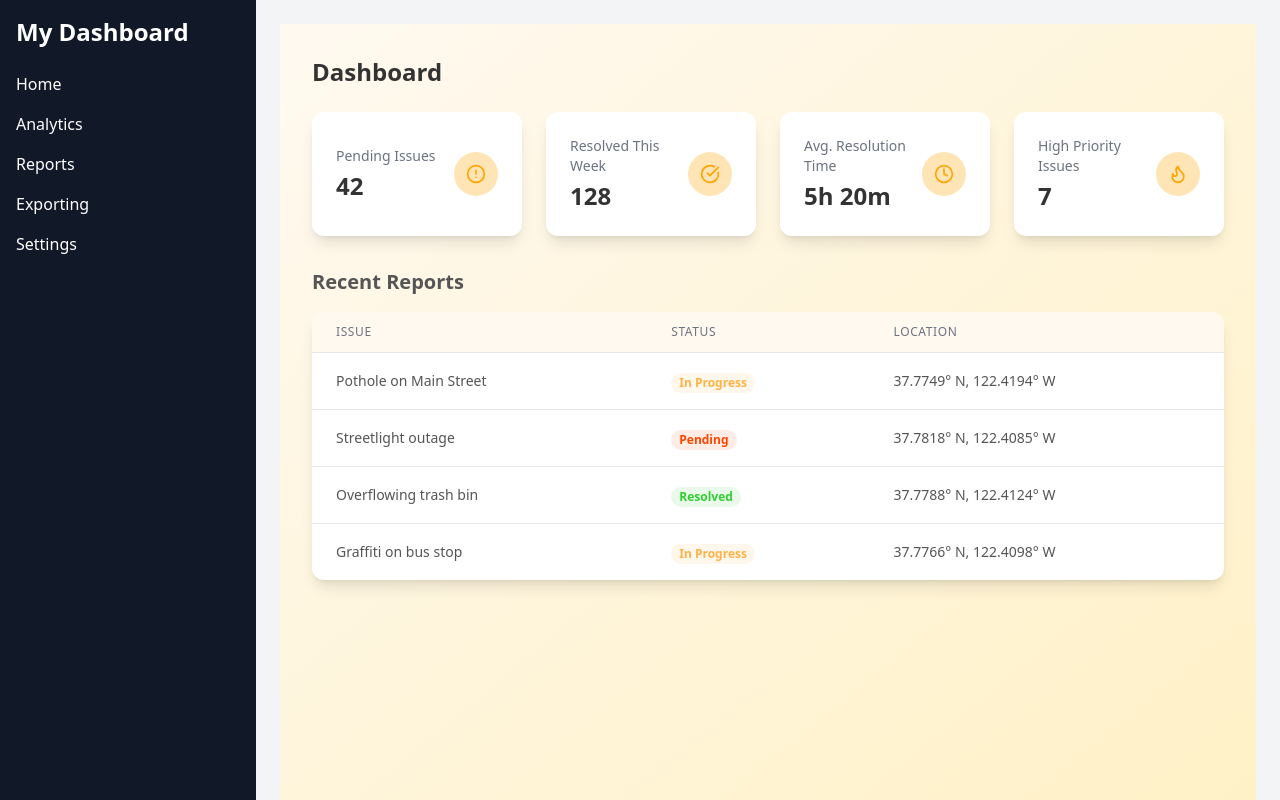
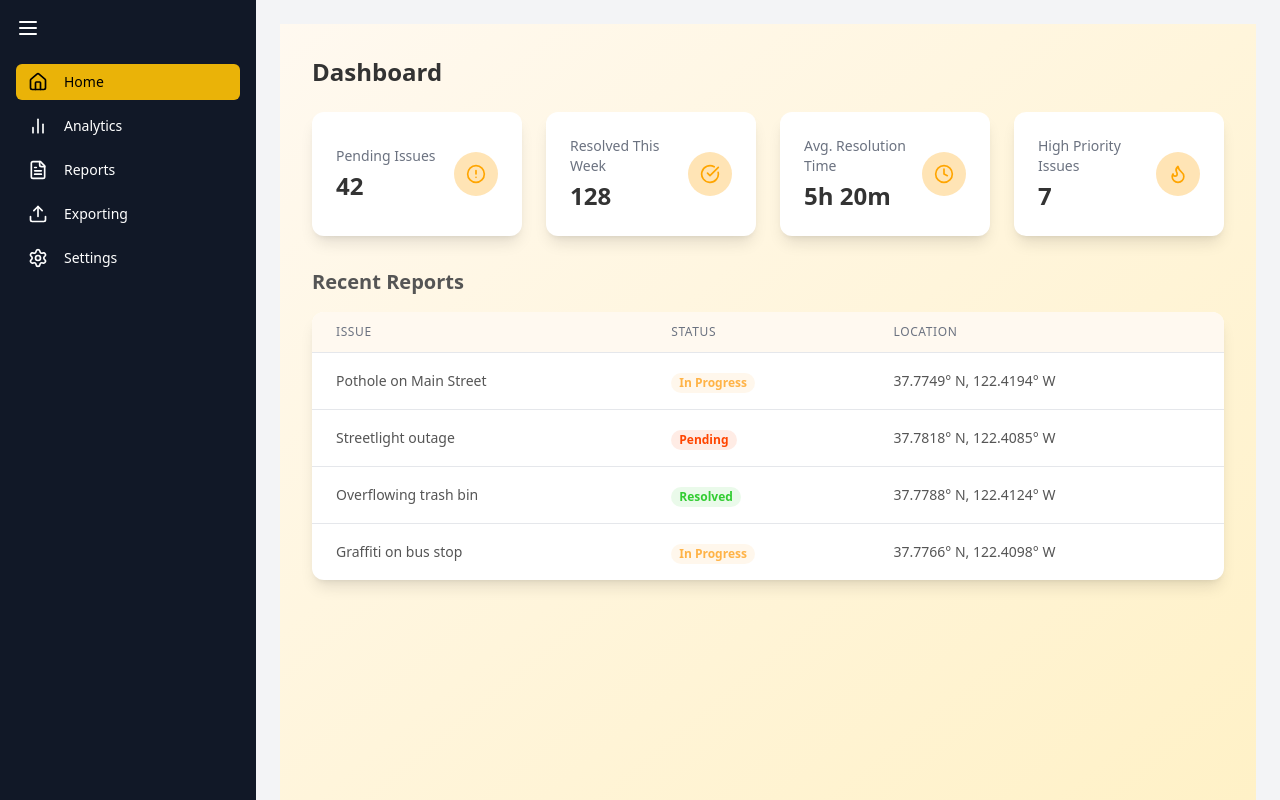
Before and after one commit to Dany1211/report_IT, a React (Vite) app in the folder Web_Admin/: page / in a window 1280 px wide. Built offline with nearby package versions, Linux system fonts and the light colour scheme.

Commit message:
dashboard updated

```diff
--- a/Web_Admin/src/layouts/DashboardLayout.jsx
+++ b/Web_Admin/src/layouts/DashboardLayout.jsx
@@ -29,31 +29,104 @@
 // }
 
 
-import { NavLink, Outlet } from "react-router-dom"
-// import
+// import { NavLink, Outlet } from "react-router-dom"
+// // import
+
+// export default function DashboardLayout() {
+//   return (
+//     <div className="flex h-screen">
+//       {/* Sidebar */}
+//       <aside className="w-64 bg-gray-900 text-white p-4">
+//         <h2 className="text-2xl font-bold mb-6">My Dashboard</h2>
+//         <ul className="space-y-4">
+//           <li>
+//             <NavLink to="/" className="hover:text-yellow-300">Home</NavLink>
+//           </li>
+//           <li>
+//             <NavLink to="/analytics" className="hover:text-yellow-300">Analytics</NavLink>
+//           </li>
+//           <li>
+//             <NavLink to="/Reports" className="hover:text-yellow-300">Reports</NavLink>
+//           </li>
+//           <li>
+//             <NavLink to="/exporting" className="hover:text-yellow-300">Exporting</NavLink>
+//           </li>
+//           <li>
+//             <NavLink to="/settings" className="hover:text-yellow-300">Settings</NavLink>
+//           </li>
+//         </ul>
+//       </aside>
+
+//       {/* Main content */}
+//       <main className="flex-1 bg-gray-100 p-6 overflow-y-auto">
+//         <Outlet />
+//       </main>
+//     </div>
+//   )
+// }
+
+import { useState } from "react";
+import { NavLink, Outlet } from "react-router-dom";
+import {
+  Home,
+  BarChart2,
+  FileText,
+  Upload,
+  Settings,
+  Menu,
+} from "lucide-react";
 
 export default function DashboardLayout() {
+  const [isExpanded, setIsExpanded] = useState(true);
+
+  const navItems = [
+    { name: "Home", to: "/", icon: <Home size={20} /> },
+    { name: "Analytics", to: "/analytics", icon: <BarChart2 size={20} /> },
+    { name: "Reports", to: "/reports", icon: <FileText size={20} /> },
+    { name: "Exporting", to: "/exporting", icon: <Upload size={20} /> },
+    { name: "Settings", to: "/settings", icon: <Settings size={20} /> },
+  ];
+
   return (
     <div className="flex h-screen">
       {/* Sidebar */}
-      <aside className="w-64 bg-gray-900 text-white p-4">
-        <h2 className="text-2xl font-bold mb-6">My Dashboard</h2>
-        <ul className="space-y-4">
-          <li>
-            <NavLink to="/" className="hover:text-yellow-300">Home</NavLink>
-          </li>
-          <li>
-            <NavLink to="/analytics" className="hover:text-yellow-300">Analytics</NavLink>
-          </li>
-          <li>
-            <NavLink to="/Reports" className="hover:text-yellow-300">Reports</NavLink>
-          </li>
-          <li>
-            <NavLink to="/exporting" className="hover:text-yellow-300">Exporting</NavLink>
-          </li>
-          <li>
-            <NavLink to="/settings" className="hover:text-yellow-300">Settings</NavLink>
-          </li>
+      <aside
+        className={`${
+          isExpanded ? "w-64" : "w-20"
+        } bg-gray-900 text-white transition-all duration-300 p-4 flex flex-col`}
+      >
+        {/* Toggle button */}
+        <button
+          onClick={() => setIsExpanded(!isExpanded)}
+          className="mb-6 text-white focus:outline-none"
+        >
+          <Menu size={24} />
+        </button>
+
+        <ul className="space-y-2">
+          {navItems.map((item) => (
+            <li key={item.name}>
+              <NavLink
+                to={item.to}
+                className={({ isActive }) =>
+                  `flex items-center gap-4 px-3 py-2 rounded-md transition-all duration-200 ${
+                    isActive
+                      ? "bg-yellow-500 text-black font-semibold"
+                      : "hover:bg-yellow-500/20 text-white"
+                  }`
+                }
+              >
+                {item.icon}
+                <span
+                  className={`text-sm font-medium transition-opacity duration-200 ${
+                    isExpanded ? "opacity-100" : "opacity-0 hidden"
+                  }`}
+                >
+                  {item.name}
+                </span>
+              </NavLink>
+            </li>
+          ))}
         </ul>
       </aside>
 
@@ -62,5 +135,5 @@ export default function DashboardLayout() {
         <Outlet />
       </main>
     </div>
-  )
+  );
 }
```
Also changed, not shown: Web_Admin/src/components/NotificationItem.jsx (deleted).
